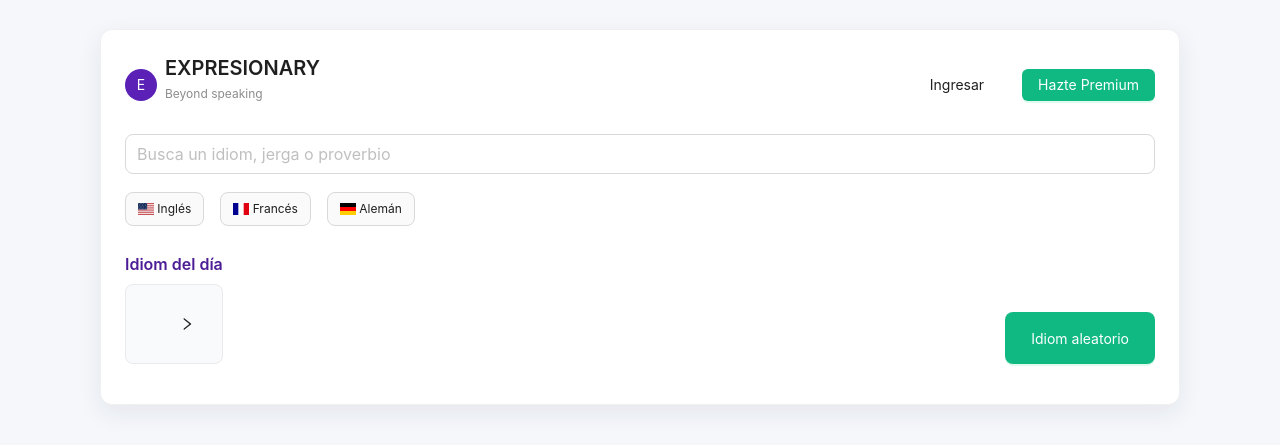
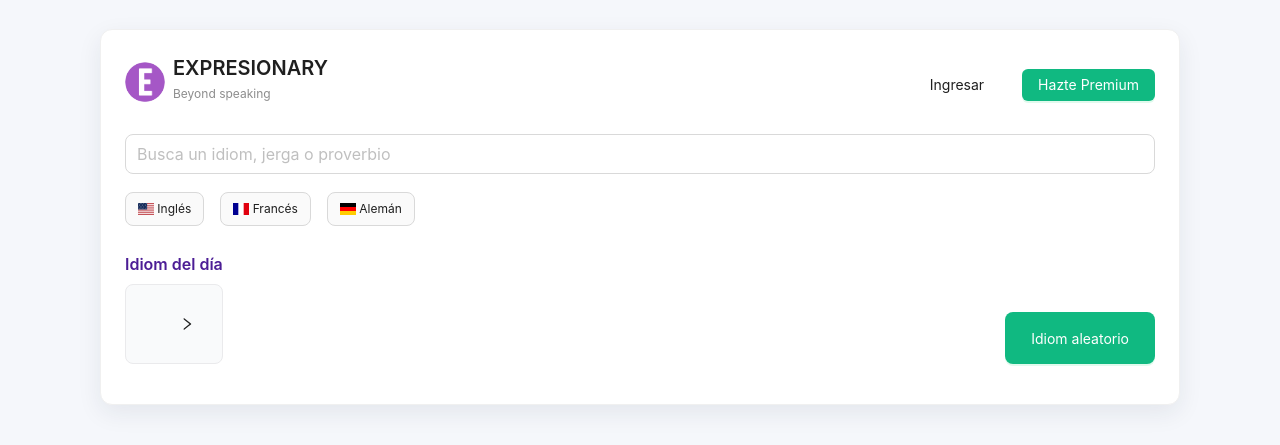
Before and after one commit to TC023/expresionary, a React (Vite) app: page / in a window 1280 px wide. Shown: the part 183-628 px from the top of the page. Built offline with nearby package versions, Linux system fonts and the light colour scheme; no server answers.

Commit message:
logo update

```diff
--- a/src/pages/Diccionary/index.tsx
+++ b/src/pages/Diccionary/index.tsx
@@ -4,7 +4,6 @@ import {
   Button,
   Layout,
   Card,
-  Avatar,
   Typography,
   Space,
   Tag,
@@ -142,7 +141,7 @@ const Diccionary: React.FC = () => {
           <Row align="middle" justify="space-between" style={{ marginBottom: 18 }}>
             <Col>
               <Space align="center">
-                <Avatar style={{ backgroundColor: '#5b21b6' }}>E</Avatar>
+                <img src="Elogo.png" alt="Elogo" style={{ width: 40, height: 40, borderRadius: '50%' }} />
                 <div style={{ marginBottom: 12 }}>
                   <Title level={4} style={{ margin: 0 }}>
                     EXPRESIONARY
```
Also changed, not shown: public/Elogo.png, 4 other files (tests, documents, lock files or other folders).
